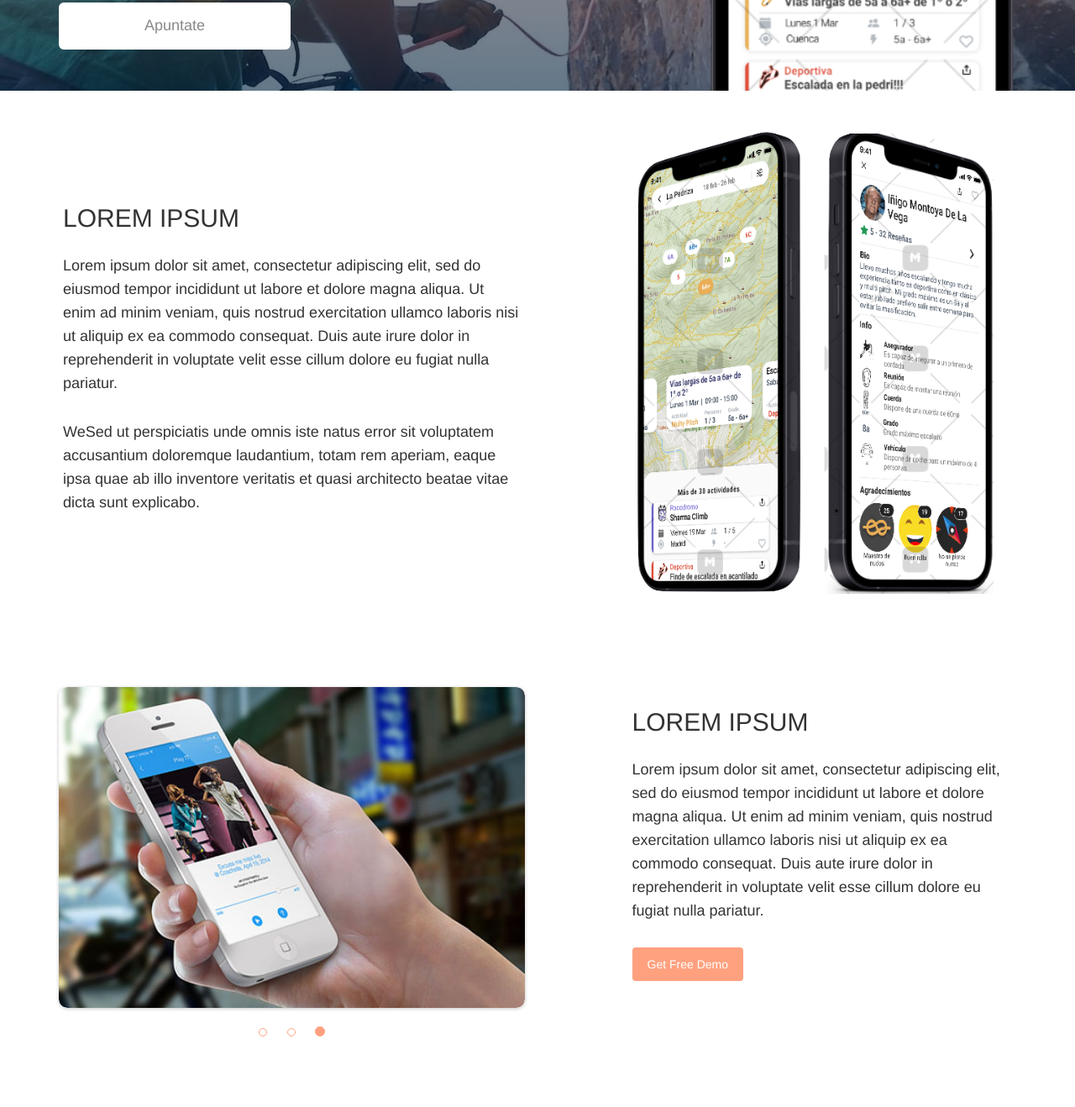
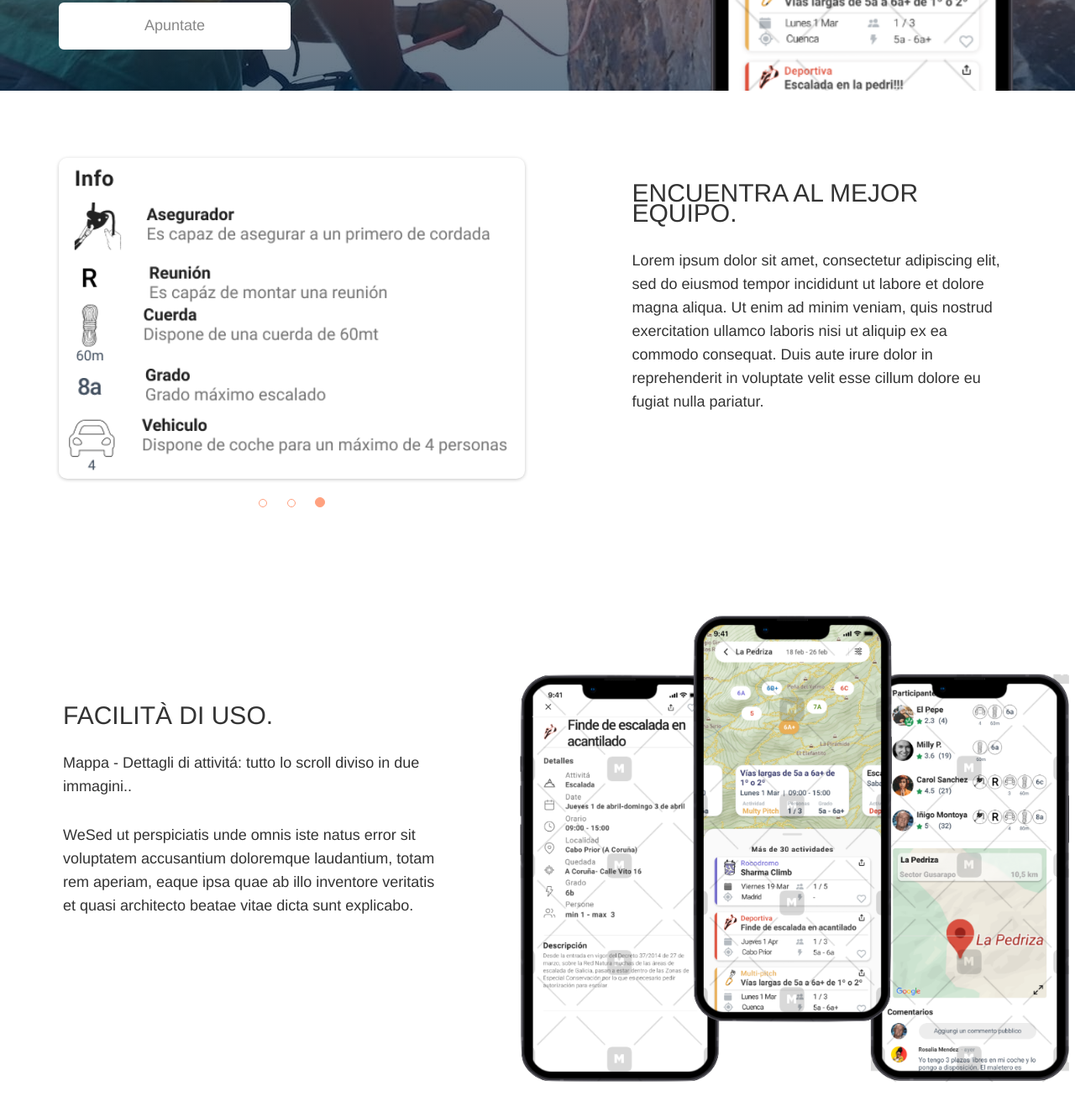
Before and after one commit to mag8/landing, a plain HTML site: page index.html in a window 1280 px wide. Shown: the part 522-1840 px from the top of the page at 84% size. Drawn offline with Linux system fonts and the light colour scheme.

Commit message:
create 2 sezioni e nuove immagini

```diff
--- a/index.html
+++ b/index.html
@@ -86,7 +86,8 @@
                         </div>
                         <div class="col-md-5  hidden-xs">
                             <div class="parallax-image">
-                                <img class="phone" src="assets/img/showcases/showcase-1/mockup2.png"/>
+                                <!--img class="phone" src="assets/img/showcases/showcase-1/mockup-map-front.png"/-->
+                                 <img class="phone" src="assets/img/showcases/showcase-1/mockup2.png"/>
                             </div>
                         </div>
                     </div>
@@ -110,22 +111,6 @@
                     </div>
                 </div-->
             </div >
-            <div class="section section-presentation">
-                <div class="container">
-                    <div class="row">
-                        <div class="col-md-6">
-                            <div class="description">
-                                <h4 class="header-text">Lorem ipsum</h4>
-                                <p>Lorem ipsum dolor sit amet, consectetur adipiscing elit, sed do eiusmod tempor incididunt ut labore et dolore magna aliqua. Ut enim ad minim veniam, quis nostrud exercitation ullamco laboris nisi ut aliquip ex ea commodo consequat. Duis aute irure dolor in reprehenderit in voluptate velit esse cillum dolore eu fugiat nulla pariatur.</p>
-                                <p>WeSed ut perspiciatis unde omnis iste natus error sit voluptatem accusantium doloremque laudantium, totam rem aperiam, eaque ipsa quae ab illo inventore veritatis et quasi architecto beatae vitae dicta sunt explicabo.</p>
-                            </div>
-                        </div>
-                        <div class="col-md-5 col-md-offset-1 hidden-xs">
-                            <img src="assets/img/showcases/showcase-1/mockup-side2.png"/ style="top:-50px">
-                        </div>
-                    </div>
-                </div>
-            </div>
             <div class="section section-demo">
                 <div class="container">
                     <div class="row">
@@ -133,13 +118,13 @@
                             <div id="description-carousel" class="carousel fade" data-ride="carousel">
                                 <div class="carousel-inner">
                                     <div class="item">
-                                        <img src="assets/img/showcases/showcase-1/examples/home_3.jpg" alt="">
+                                        <img src="assets/img/showcases/showcase-1/examples/climber-badges-xl.png" alt="">
                                     </div>
                                     <div class="item active">
-                                        <img src="assets/img/showcases/showcase-1/examples/home_2.jpg" alt="">
+                                        <img src="assets/img/showcases/showcase-1/examples/climber-reviews-xl.png" alt="">
                                     </div>
                                     <div class="item">
-                                        <img src="assets/img/showcases/showcase-1/examples/home_1.jpg" alt="">
+                                        <img src="assets/img/showcases/showcase-1/examples/climber-skills-xl.png" alt="">
                                     </div>
                                 </div>
                                 <ol class="carousel-indicators carousel-indicators-orange">
@@ -150,16 +135,31 @@
                             </div>
                         </div>
                         <div class="col-md-5 col-md-offset-1">
-                            <h4 class="header-text">Lorem ipsum</h4>
+                            <h4 class="header-text">Encuentra al mejor equipo.</h4>
                             <p>
                                 Lorem ipsum dolor sit amet, consectetur adipiscing elit, sed do eiusmod tempor incididunt ut labore et dolore magna aliqua. Ut enim ad minim veniam, quis nostrud exercitation ullamco laboris nisi ut aliquip ex ea commodo consequat. Duis aute irure dolor in reprehenderit in voluptate velit esse cillum dolore eu fugiat nulla pariatur.
                             </p>
-                            <a href="http://www.creative-tim.com/product/awesome-landing-page" id="Demo1" class="btn btn-warning btn-fill" data-button="warning">Get Free Demo</a>
                         </div>
                     </div>
                 </div>
             </div>
-            <div class="section section-features">
+            <div class="section section-presentation">
+                <div class="container">
+                    <div class="row">
+                        <div class="col-md-5">
+                            <div class="description">
+                                <h4 class="header-text">Facilità di uso.</h4>
+                                <p>Mappa - Dettagli di attivitá: tutto lo scroll diviso in due immagini..</p>
+                                <p>WeSed ut perspiciatis unde omnis iste natus error sit voluptatem accusantium doloremque laudantium, totam rem aperiam, eaque ipsa quae ab illo inventore veritatis et quasi architecto beatae vitae dicta sunt explicabo.</p>
+                            </div>
+                        </div>
+                        <div class="col-md-6">
+                            <img src="assets/img/showcases/showcase-1/dettaglio-1.png"/ style="top:-50px">
+                        </div>
+                    </div>
+                </div>
+            </div>
+            <!--div class="section section-features">
                 <div class="container">
                     <h4 class="header-text text-center">Features</h4>
                     <div class="row">
@@ -194,7 +194,7 @@
                         </div>
                     </div>
                 </div>
-            </div>
+            </div-->
             <!--div class="section section-testimonial">
                 <div class="container">
                     <h4 class="header-text text-center">What people think</h4>
```
Also changed, not shown: assets/img/showcases/showcase-1/dettaglio-1.png (added), assets/img/showcases/showcase-1/dettaglio-2.png (added), assets/img/showcases/showcase-1/examples/climber-badges-xl.png (added), assets/img/showcases/showcase-1/examples/climber-badges.png (added), assets/img/showcases/showcase-1/examples/climber-reviews-xl.png (added), assets/img/showcases/showcase-1/examples/climber-reviews.png (added), assets/img/showcases/showcase-1/examples/climber-skills-xl.png (added), assets/img/showcases/showcase-1/examples/climber-skills.png (added), assets/img/showcases/showcase-1/mockup-map-front.png (added), 1 other file.
